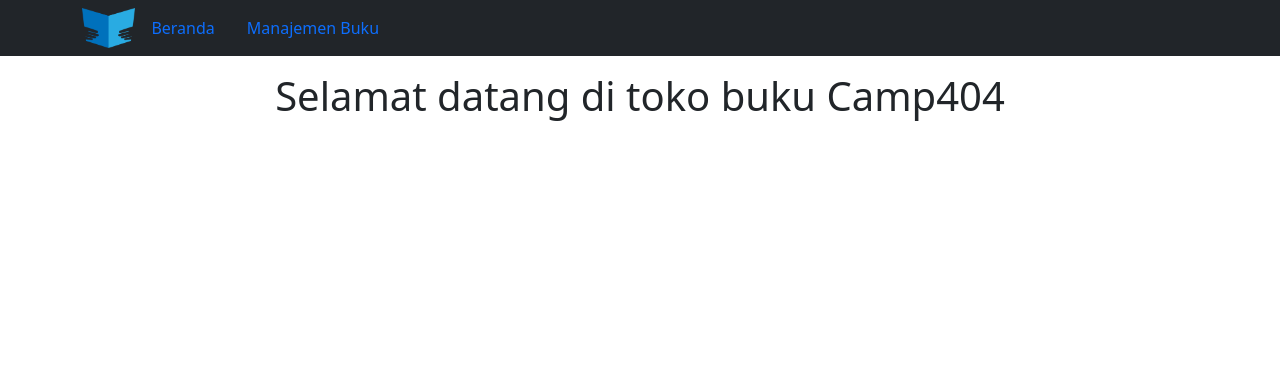
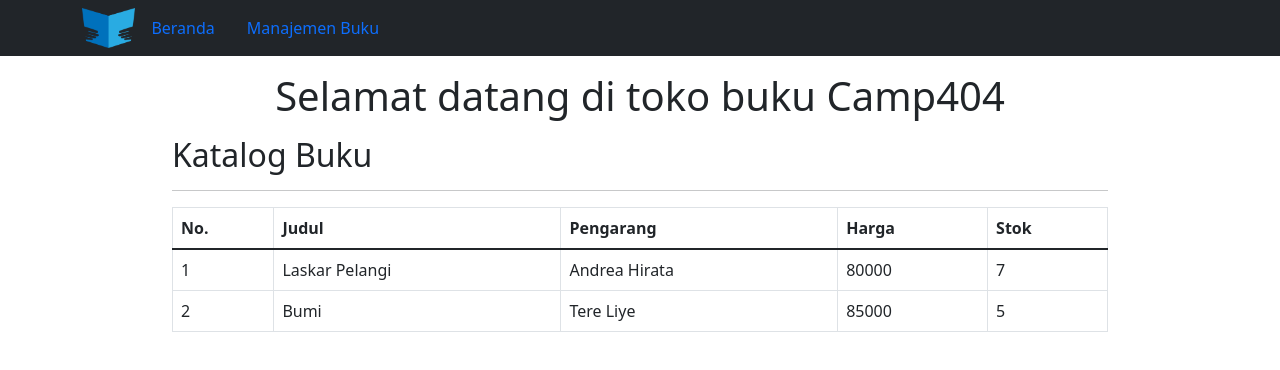
Before and after one commit to muhamadisro27/manajemen-buku, a React (Create React App) app: page / in a window 1280 px wide. Shown: the top 370 px of the page. Built offline with nearby package versions, Linux system fonts and the light colour scheme.

Commit message:
menambahkan list katalog buku pada Beranda.jsx

```diff
--- a/src/App.js
+++ b/src/App.js
@@ -29,7 +29,7 @@
         <Navbar />
         <Switch>
           <Route path="/" exact>
-            <Beranda />
+            <Beranda bookList={books} />
           </Route>
           <Route path="/manajemen-buku" exact>
             <ManajemenBuku
--- a/src/components/Beranda.jsx
+++ b/src/components/Beranda.jsx
@@ -1,10 +1,35 @@
 import React from "react";
 
-const Beranda = () => {
+const Beranda = ({ bookList }) => {
   return (
     <div className="container mt-3 w-75">
       <h1 className="text-center">Selamat datang di toko buku Camp404</h1>
-      <div id="katalog"></div>
+      <div id="katalogBuku" className="mt-3">
+        <h2>Katalog Buku</h2>
+        <hr />
+        <table className="table table-hover table-bordered">
+          <thead>
+            <tr>
+              <th>No.</th>
+              <th>Judul</th>
+              <th>Pengarang</th>
+              <th>Harga</th>
+              <th>Stok</th>
+            </tr>
+          </thead>
+          <tbody>
+            {bookList.map((book, index) => (
+              <tr key={book._id}>
+                <td>{index + 1}</td>
+                <td>{book.judul}</td>
+                <td>{book.pengarang}</td>
+                <td>{book.harga}</td>
+                <td>{book.stok}</td>
+              </tr>
+            ))}
+          </tbody>
+        </table>
+      </div>
     </div>
   );
 };
```
